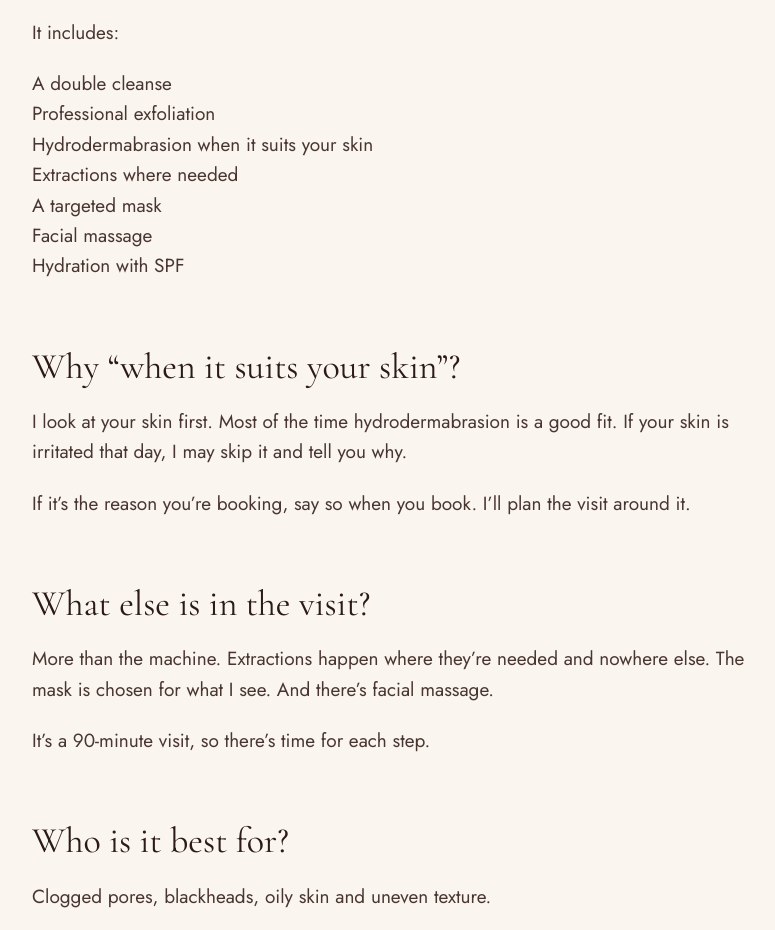
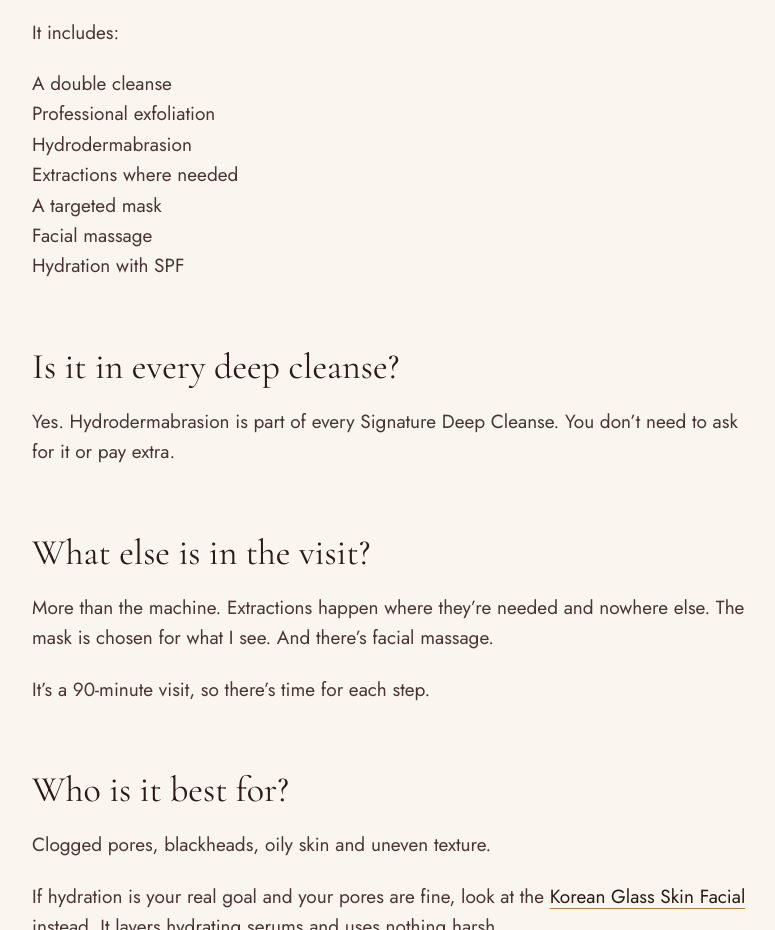
Before and after one commit to tomireil/goldenstateglam, an Astro site: page /blog/hydrafacial-or-deep-cleansing-facial in a window 1280 px wide. Shown: the part 1342-2272 px from the top of the page, without its empty margins (188-963 px from the left). Built offline with nearby package versions, Linux system fonts and the light colour scheme; Astro itself is replaced by a stand-in of ours.

Commit message:
Hydrodermabrasion is part of every Signature Deep Cleanse
Co-Authored-By: Claude Fable 5.2 <noreply@anthropic.com>
Claude-Session: https://claude.ai/code/session_01W6p29QfBb2jUFEhLSRr2fP

```diff
--- a/src/content/blog/hydrafacial-or-deep-cleansing-facial.md
+++ b/src/content/blog/hydrafacial-or-deep-cleansing-facial.md
@@ -28,17 +28,15 @@ It includes:
 
 - A double cleanse
 - Professional exfoliation
-- Hydrodermabrasion when it suits your skin
+- Hydrodermabrasion
 - Extractions where needed
 - A targeted mask
 - Facial massage
 - Hydration with SPF
 
-## Why "when it suits your skin"?
+## Is it in every deep cleanse?
 
-I look at your skin first. Most of the time hydrodermabrasion is a good fit. If your skin is irritated that day, I may skip it and tell you why.
-
-If it's the reason you're booking, say so when you book. I'll plan the visit around it.
+Yes. Hydrodermabrasion is part of every Signature Deep Cleanse. You don't need to ask for it or pay extra.
 
 ## What else is in the visit?
 
--- a/src/data/facials.ts
+++ b/src/data/facials.ts
@@ -139,7 +139,7 @@ export const services: Service[] = [
     questions: [
       {
         q: 'Do you offer HydraFacial?',
-        a: 'I offer hydrodermabrasion with a Zemits machine. It’s the same kind of water-based treatment as a HydraFacial, from a different brand. It’s part of this facial when it suits your skin.',
+        a: 'I offer hydrodermabrasion with a Zemits machine. It’s the same kind of water-based treatment as a HydraFacial, from a different brand. It’s part of every Signature Deep Cleanse.',
       },
       { q: 'How often should I get a deep cleansing facial?', a: 'Most clients come back every four to six weeks.' },
       { q: 'Will my skin be red after extractions?', a: 'Slight redness after extractions is normal. It usually fades within a few hours.' },
@@ -158,12 +158,12 @@ export const services: Service[] = [
     lead: 'A 90-minute deep cleansing facial with extractions, for clogged pores, blackheads and dull skin.',
     intro: [
       'This is my most thorough clean. Exfoliation loosens what’s sitting in your pores, extractions clear it out, and a targeted mask calms everything down.',
-      'Hydrodermabrasion is added when it suits your skin. It’s a gentle, water-based exfoliation that lifts dead skin and debris without scrubbing.',
+      'Hydrodermabrasion is part of every visit. It’s a gentle, water-based exfoliation that lifts dead skin and debris without scrubbing.',
     ],
     includes: [
       'Double cleanse',
       'Professional exfoliation',
-      'Hydrodermabrasion when it suits your skin',
+      'Hydrodermabrasion',
       'Extractions where needed',
       'A targeted mask',
       'Facial massage',
```
